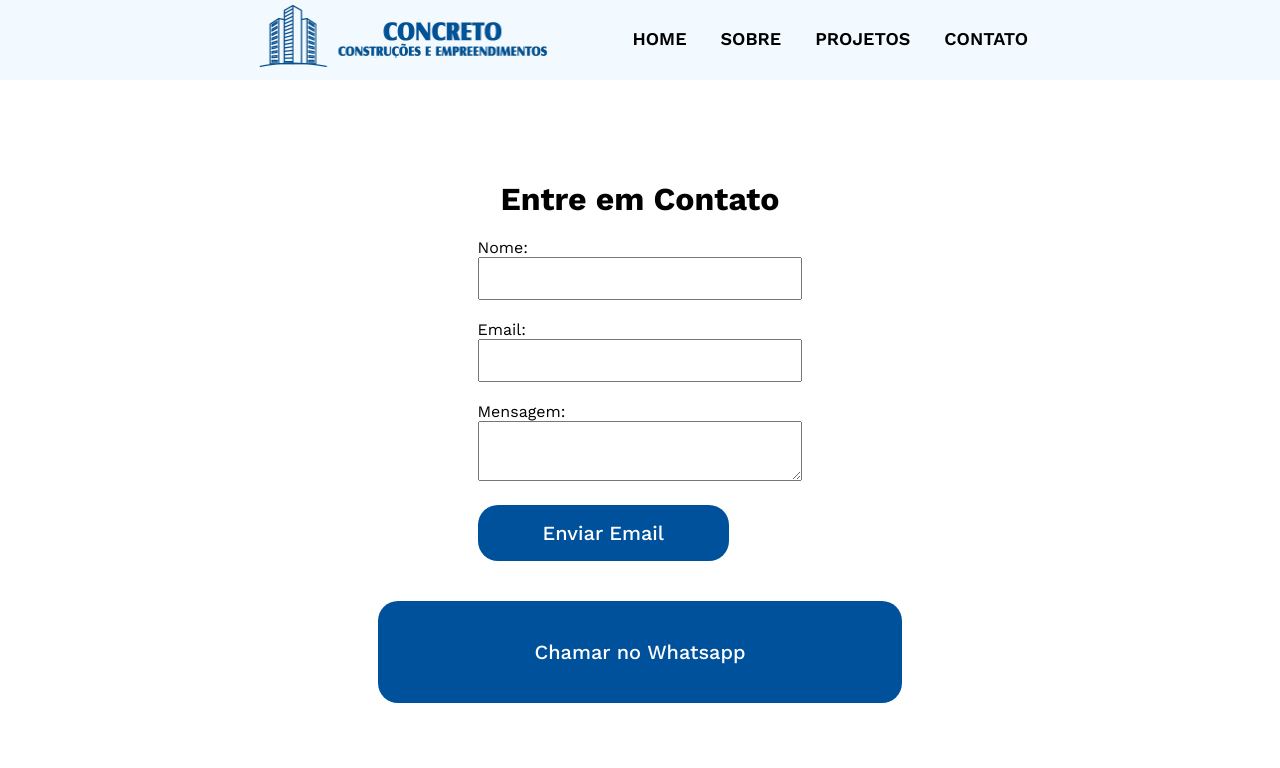
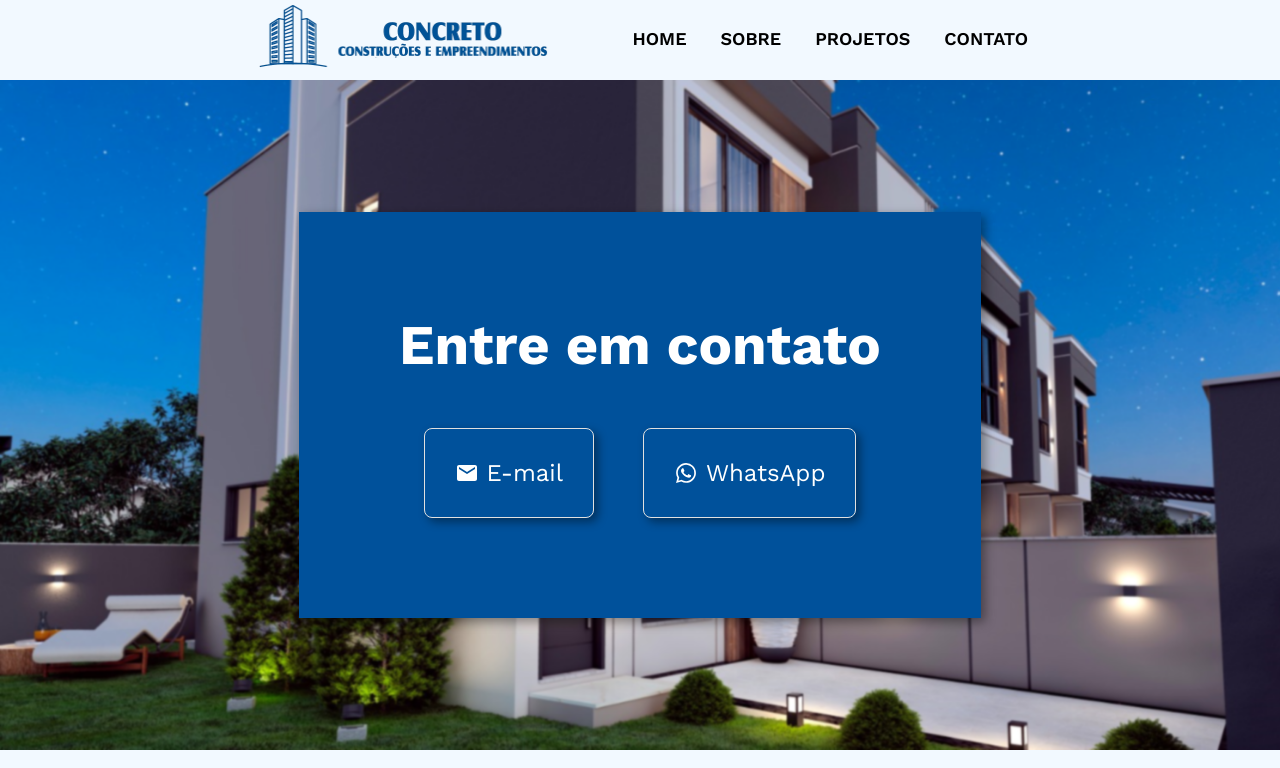
Before and after one commit to GregorySDaniel/concreto, a React (Vite) app: page /contato in a window 1280 px wide. Shown: the top 768 px of the page. Built offline with nearby package versions, Linux system fonts and the light colour scheme.

Commit message:
update contact page

```diff
--- a/src/pages/Contact/index.jsx
+++ b/src/pages/Contact/index.jsx
@@ -1,59 +1,22 @@
-import { Container, Label, Form, Textarea, Input, Main } from './styles'
-import { useState } from 'react';
-import { Button } from '../../components/Button';
+import { Container, Main, ContactBox } from './styles'
 import { Header } from '../../components/Header';
 import { Footer } from '../../components/Footer';
+import { MdEmail, MdWhatsapp } from "react-icons/md";
 
 export function Contact(){
-  const [name, setName] = useState('');
-  const [email, setEmail] = useState('');
-  const [message, setMessage] = useState('');
-
-  const handleSubmit = (e) => {
-    e.preventDefault();
-    console.log('Nome:', name);
-    console.log('Email:', email);
-    console.log('Mensagem:', message);
-  };
-
-  const handleWhatsApp = () => {
-    console.log('Abrir conversa no WhatsApp');
-  };
-
-  return (
+  return(
     <Container>
       <Header/>
-      <Main>
-        <h1>Entre em Contato</h1>
-        <Form onSubmit={handleSubmit}>
-          <Label>
-            Nome:
-            <Input
-              type="text"
-              value={name}
-              onChange={(e) => setName(e.target.value)}
-            />
-          </Label>
-          <Label>
-            Email:
-            <Input
-              type="email"
-              value={email}
-              onChange={(e) => setEmail(e.target.value)}
-            />
-          </Label>
-          <Label>
-            Mensagem:
-            <Textarea
-              value={message}
-              onChange={(e) => setMessage(e.target.value)}
-            />
-          </Label>
-          <Button type="submit" title="Enviar Email"/>
-        </Form>
-        <Button onClick={handleWhatsApp} title="Chamar no Whatsapp"/>
-      </Main>
+        <Main>
+        <ContactBox>
+        <h1>Entre em contato</h1>
+        <section>
+          <a href="mailto:concreto.tijucas@gmail.com"><MdEmail/>E-mail</a>
+          <a target="blank" href="https://wa.me/48996990112"><MdWhatsapp/>WhatsApp</a>
+        </section>
+        </ContactBox>
+        </Main>
       <Footer/>
     </Container>
-  );
+  )
 };
--- a/src/pages/Contact/styles.js
+++ b/src/pages/Contact/styles.js
@@ -1,10 +1,11 @@
 import styled from 'styled-components';
+import background from '../../assets/bg3.png'
 
 export const Container = styled.div`
   width: 100%;
   height: 100vh;
   display: grid;
-  gap: 100px;
+
 
   grid-template-rows: 80px auto 50px;
   grid-template-areas:
@@ -14,43 +15,54 @@ export const Container = styled.div`
 `;
 
 export const Main = styled.div`
-  grid-area: content;
+  display: flex;
+  justify-content: center;
+  align-items: center;
+  background-image: url(${background});
+  background-size: cover;
+  `;
+
+export const ContactBox = styled.div`
+  color: ${({theme})=>theme.COLORS.WHITE};
+  background-color: ${({theme}) => theme.COLORS.BLUE};
+  padding: 100px;
+
+
   display: flex;
   flex-direction: column;
-  padding: 0 250px;
-  align-items: center;
-  gap: 20px;
-`;
 
-export const Form = styled.form`
-  margin-bottom: 20px;
-`;
+  gap: 50px;
 
-export const Label = styled.label`
-  display: block;
-  margin-bottom: 10px;
-`;
+  box-shadow: 4px 4px 10px rgba(0, 0, 0, 0.4);
 
-export const Input = styled.input`
-  width: 100%;
-  padding: 10px;
-  margin-bottom: 10px;
-`;
+  h1{
+    font-size: 56px;
+  }
 
-export const Textarea = styled.textarea`
-  width: 100%;
-  padding: 10px;
-  margin-bottom: 10px;
-`;
+  section {
+    display: flex;
+    align-items: center;
+    justify-content: space-around;
+  }
 
-export const Button = styled.button`
-  padding: 10px 20px;
-  background-color: #007bff;
-  color: white;
-  border: none;
-  cursor: pointer;
+  section a {
+    display: flex;
+    align-items: center;
+    gap: 8px;
+    font-size: 24px;
+    color: ${({theme})=>theme.COLORS.WHITE};
+    padding: 20px 50px;
 
-  &:hover {
-    background-color: #0056b3;
+    padding: 30px;
+    box-shadow: 4px 4px 10px rgba(0, 0, 0, 0.4);
+
+    border: 1px solid #e0e0e0;
+    border-radius: 8px;
+
+    transition: transform 0.2s;
+
+    &:hover{
+    transform: scale(1.1);
+    }
   }
 `;
```
Also changed, not shown: src/assets/bg3.png (added).
